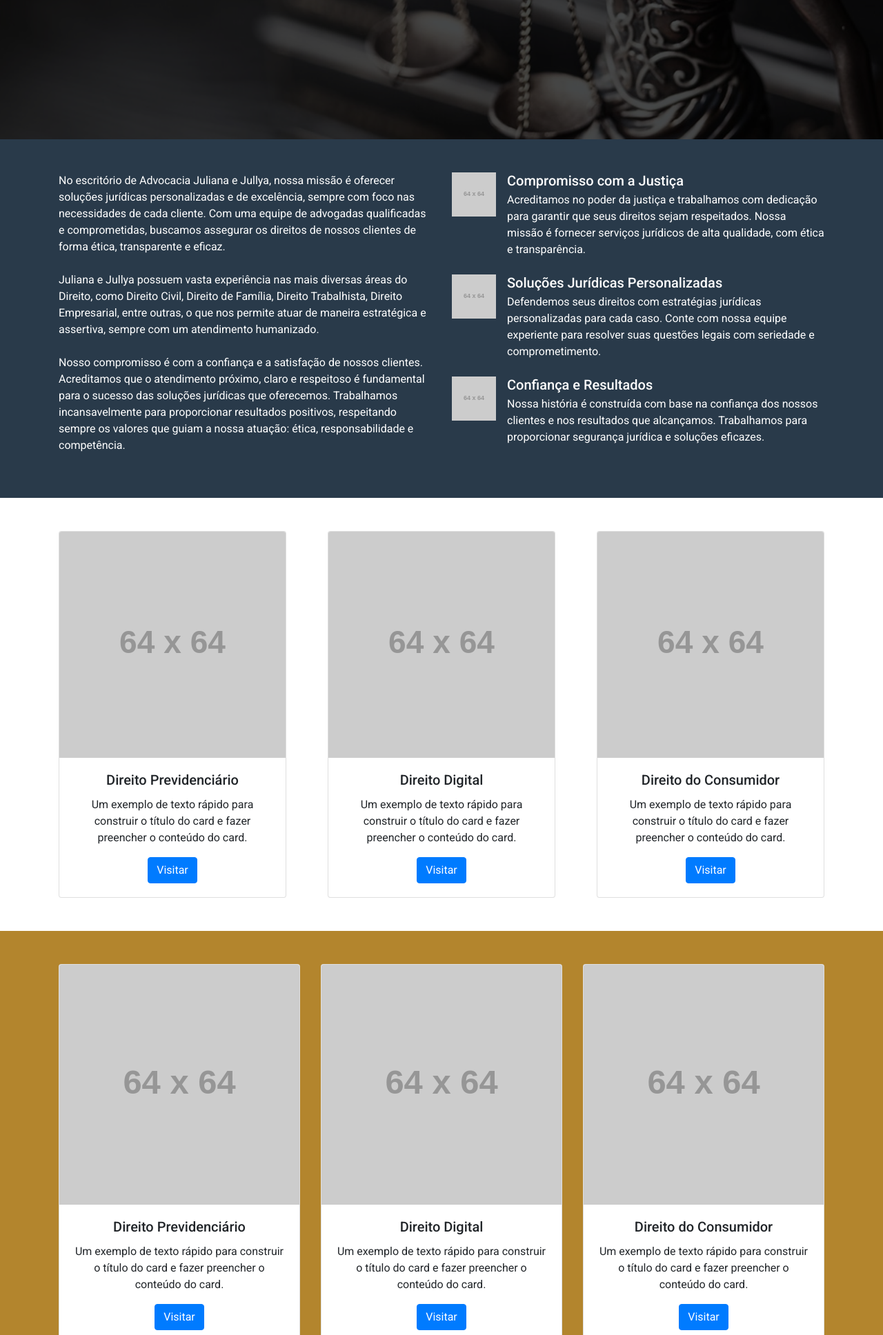
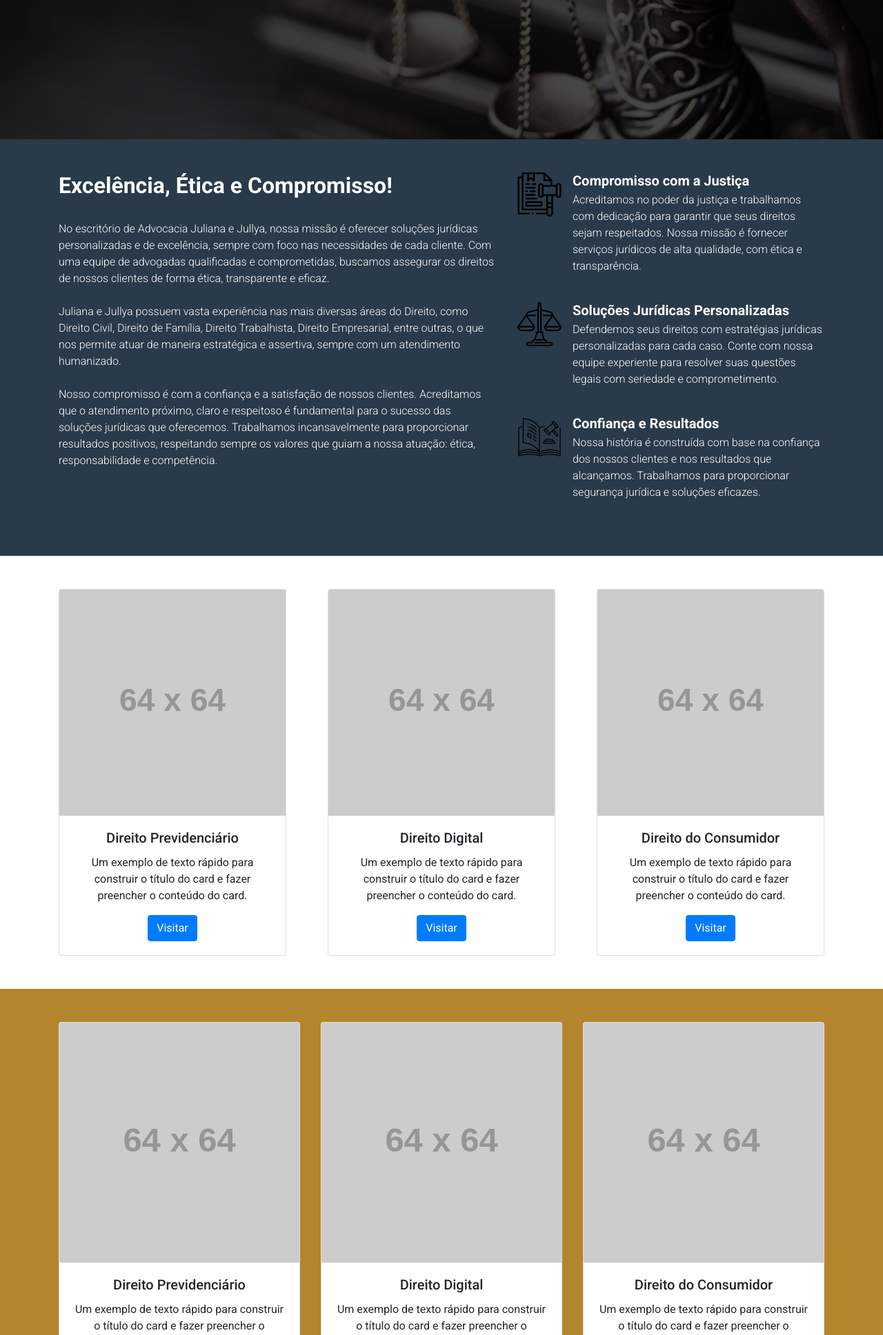
Before and after one commit to viniciusalmeidaweb/website-adv, a Django app: page /home/ in a window 1280 px wide. Shown: the part 714-2650 px from the top of the page at 69% size. Run offline with Django 4.2, Linux system fonts and the light colour scheme; data comes from the database, SQL or seed files in the repository; grey boxes labelled with a size stand in for pictures from a placeholder-image service; some libraries are stand-ins or nearby versions.

Commit message:
ajustes html e css

```diff
--- a/static/css/styles.css
+++ b/static/css/styles.css
@@ -60,12 +60,7 @@ img.logo-site{
 
 }
 
-.services, article{
+.team{
+    background-color: #B3852D;
 
 }
-
-
-.team{
-    background-color: #B3852D
-
-}
--- a/website/templates/index.html
+++ b/website/templates/index.html
@@ -19,12 +19,13 @@
 <section class="about text-white py-5">
   <div class="container">
     <div class="row">
-    <div class="col-6">
-
+    <div class="col-7">
+      <h2 class="font-weight-bold">Excelência, Ética e Compromisso!</h2>
+      <br>
 
       {% if sobre_list %}
       {% for sobre in sobre_list %}
-      <p>{{ sobre.quemsomos|linebreaksbr }}</p>
+      <p class="font-weight-light">{{ sobre.quemsomos|linebreaksbr }}</p>
       {% endfor %}
 
       {% else %}
@@ -39,28 +40,33 @@
                 -->
     </div>
 
-    <div class="col-6">
+    <div class="col-5">
 
       <ul class="list-unstyled">
         <li class="media">
-          <img class="mr-3" src="https://placehold.co/64x64" alt="Imagem de exemplo genérica">
+          <img class="mr-3" src="/media/icones/002-justica.png" alt="Imagem de exemplo genérica">
           <div class="media-body">
-            <h5 class="mt-0 mb-1">Compromisso com a Justiça</h5>
+            <h5 class="mt-0 mb-1 font-weight-bold">Compromisso com a Justiça</h5>
+            <p class="font-weight-light">
             Acreditamos no poder da justiça e trabalhamos com dedicação para garantir que seus direitos sejam respeitados. Nossa missão é fornecer serviços jurídicos de alta qualidade, com ética e transparência.
+          </p>
           </div>
         </li>
         <li class="media my-4">
-          <img class="mr-3" src="https://placehold.co/64x64" alt="Imagem de exemplo genérica">
+          <img class="mr-3" src="/media/icones/003-justica-1.png" alt="Imagem de exemplo genérica">
           <div class="media-body">
-            <h5 class="mt-0 mb-1">Soluções Jurídicas Personalizadas</h5>
-            Defendemos seus direitos com estratégias jurídicas personalizadas para cada caso. Conte com nossa equipe experiente para resolver suas questões legais com seriedade e comprometimento.
+            <h5 class="mt-0 mb-1 font-weight-bold">Soluções Jurídicas Personalizadas</h5>
+            <p class="font-weight-light">
+              Defendemos seus direitos com estratégias jurídicas personalizadas para cada caso.
+            Conte com nossa equipe experiente para resolver suas questões legais com seriedade e comprometimento.
+          </p>
           </div>
         </li>
         <li class="media">
-          <img class="mr-3" src="https://placehold.co/64x64" alt="Imagem de exemplo genérica">
+          <img class="mr-3" src="/media/icones/005-livro-de-leis.png" alt="Imagem de exemplo genérica">
           <div class="media-body">
-            <h5 class="mt-0 mb-1">Confiança e Resultados</h5>
-            Nossa história é construída com base na confiança dos nossos clientes e nos resultados que alcançamos. Trabalhamos para proporcionar segurança jurídica e soluções eficazes.
+            <h5 class="mt-0 mb-1 font-weight-bold">Confiança e Resultados</h5>
+            <p class="font-weight-light">Nossa história é construída com base na confiança dos nossos clientes e nos resultados que alcançamos. Trabalhamos para proporcionar segurança jurídica e soluções eficazes.</p>
           </div>
         </li>
       </ul>
```
Also changed, not shown: media/icones/001-leilao.png (added), media/icones/002-justica.png (added), media/icones/003-justica-1.png (added), media/icones/004-martelo-legal.png (added), media/icones/005-livro-de-leis.png (added), media/icones/006-justica-social.png (added), media/icones/007-deposicao.png (added), media/icones/008-tribunal.png (added), media/icones/009-escala-de-justica.png (added), media/icones/010-justica-social-1.png (added), media/icones/justice_3317204.png (added), media/icones/lady-justice_10295729.png (added).
